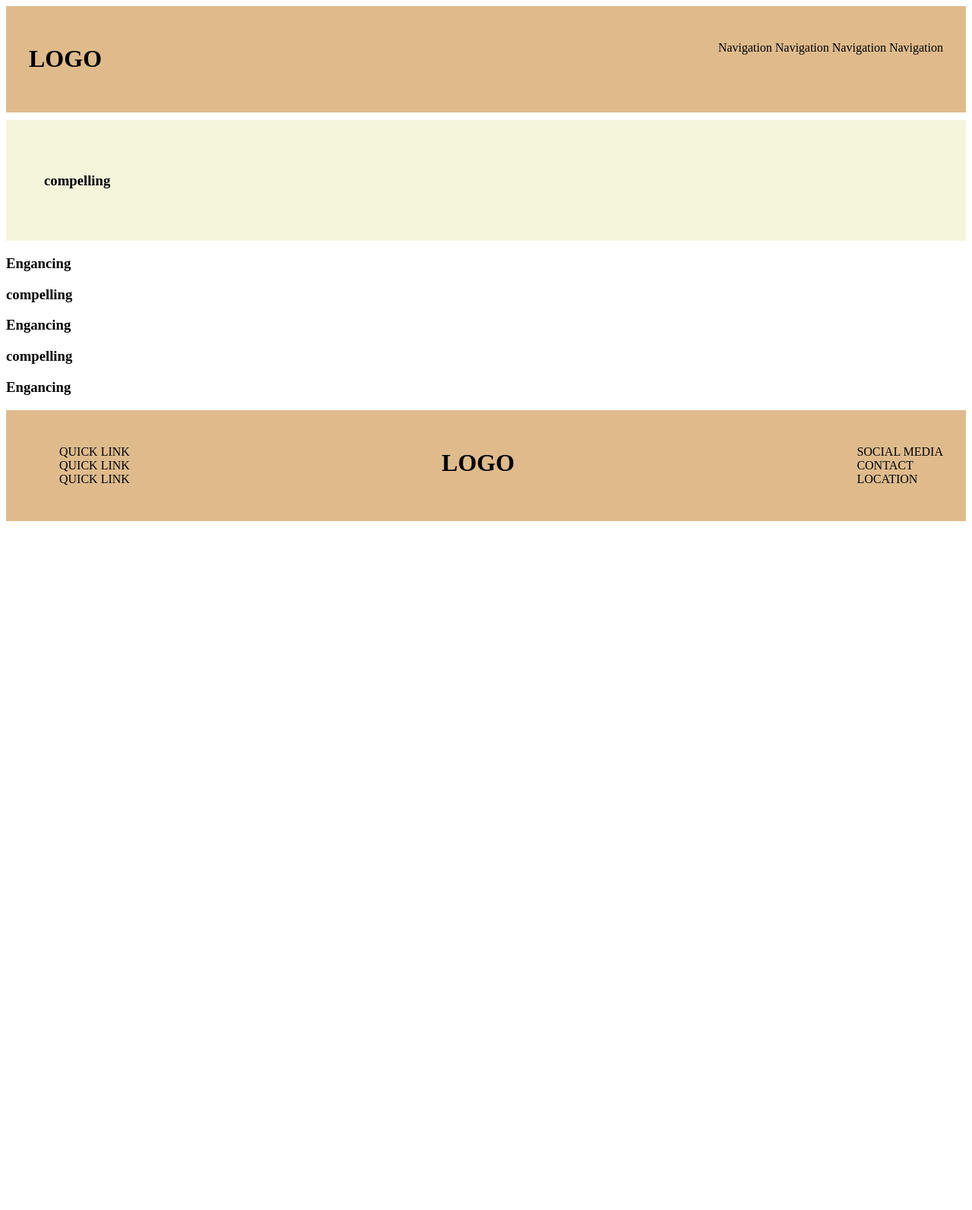
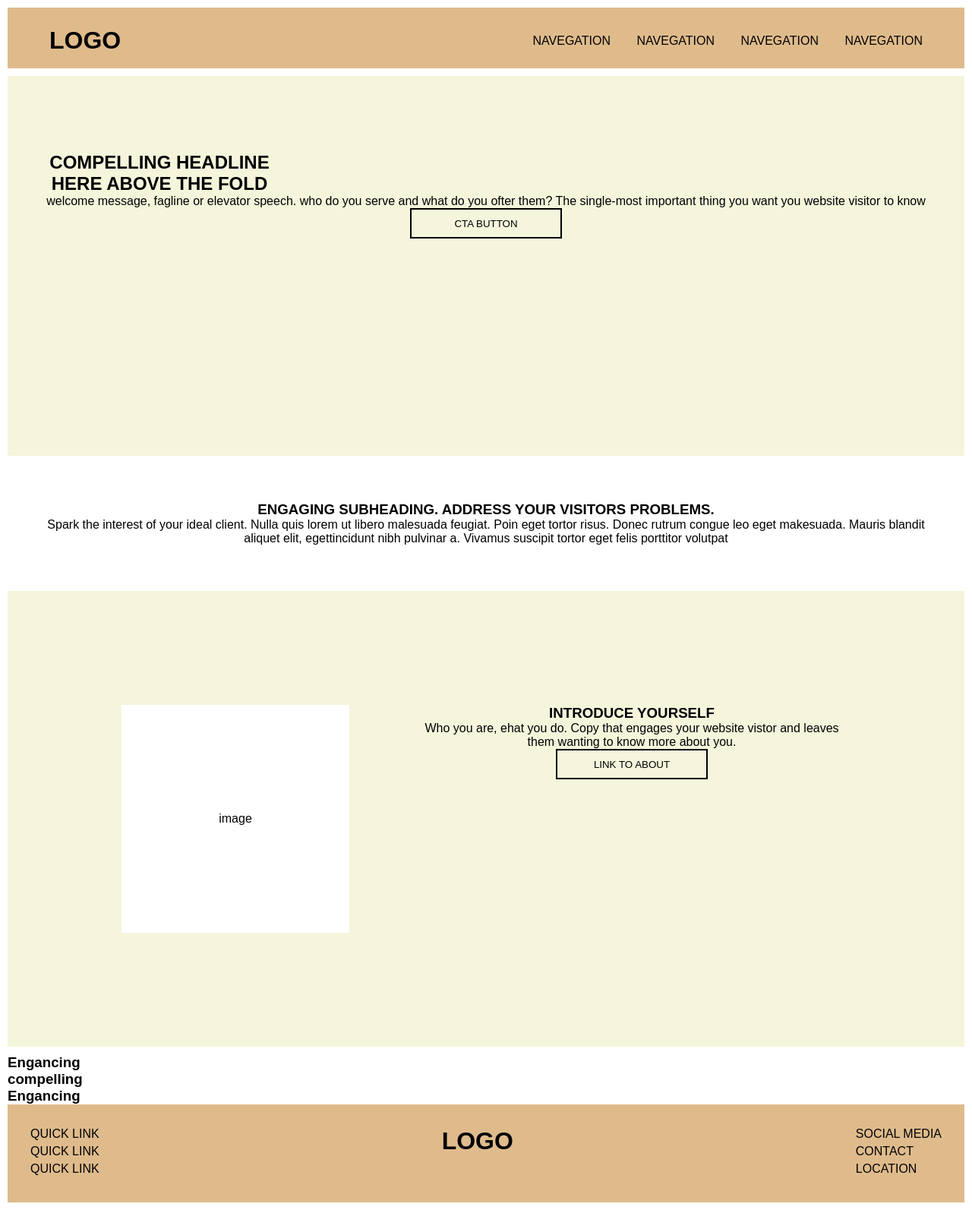
Before and after one commit to bnjj01/LabProgramacion, a PHP site: page /ejercicio06.html in a window 1280 px wide. Shown: the whole page at 76% size. Before the commit the page ends 686 px from the top, so only its background shows below. Run offline with PHP 8.4, Linux system fonts and the light colour scheme.

Commit message:
segundo commit

```diff
--- a/TPN3/ejercicio01.css
+++ b/TPN3/Ejercicio01/ejercicio01.css
@@ -39,7 +39,6 @@ input#name{
     height: 35px;
     border-radius: 5px;
     border: 1px solid #ccc;
-
 }
 #select{
     background-color: white;
@@ -77,7 +76,4 @@ input#name{
     font-weight: bold;
     color: white;
     transform: translate(-50%, -50%);
-}/*
-.btn{
-    border: 2px solid black;
 }
--- a/TPN3/ejercicio01.html
+++ b/TPN3/Ejercicio01/ejercicio01.html
@@ -3,7 +3,7 @@
 <head>
     <meta charset="UTF-8">
     <meta name="viewport" content="width=device-width, initial-scale=1.0">
-    <link rel="stylesheet" href="/home/benja/LabProgramacion/TPN3/ejercicio01.css">
+    <link rel="stylesheet" href="ejercicio01v1.css">
     <title>Formulario</title>
 </head>
 <body>
--- a/TPN3/Ejercicio06/ejercicio06.css
+++ b/TPN3/Ejercicio06/ejercicio06.css
@@ -1,18 +1,39 @@
+*{
+    font-family: Arial, Helvetica, sans-serif;
+    box-sizing: border-box;
+    margin: 0;
+    padding: 0;
+}
+body{
+    padding: 10px;
+}
 header{
+    width: 100%;
+    height: 80px;
     background-color: rgb(223, 187, 140);
-    padding: 30px;
+    padding: 25px;
     overflow: hidden;
     margin-bottom: 10px;
 }
 .logo{
     float: left;
+    padding-left: 30px;
 }
-.lista{
+nav{
     float: right;
+    padding-top: 10px;
 }
-.lista > ul > li{
+nav > ul > li{
     list-style-type: none;
     display: inline;
+    padding-right: 30px;
+}
+a{
+    text-decoration: none;
+    color: black;
+}
+a:hover{
+    color: aliceblue;
 }
 footer{
     background-color: rgb(223, 187, 140);
@@ -21,6 +42,7 @@ footer{
 }
 footer ul li{
     list-style-type: none;
+    margin-bottom: 5px;
 }
 .lista2{
     float: left;
@@ -33,6 +55,51 @@ footer ul li{
     float: none;
 }
 .section1{
+    height: 500px;
     background-color: beige;
     padding: 50px;
+    text-align: center;
+    margin-bottom: 10px;
 }
+.section1 article{
+    text-align: center;
+}
+.title1{
+    width: 300px;
+}
+h2{
+    margin-top: 50px;
+}
+.section2{
+    padding: 50px;
+    text-align: center;
+    margin-bottom: 10px;
+}
+.section3{
+    background-color: beige;
+    padding: 50px;
+    text-align: center;
+    margin-bottom: 10px;
+}
+.btn1 input{
+    background-color: beige;
+    text-align: center;
+    border: 2px solid black;
+    height: 40px;
+    width: 200px;
+}
+.contenedor-general{
+    padding: 100px;
+    overflow: hidden;
+}
+.contenedor1{
+    float: right;
+    width: 60%;
+}
+.contenedor2{
+    float: left;
+    background-color: white;
+    width: 300px;
+    height: 300px;
+    line-height: 300px;
+}
--- a/TPN3/Ejercicio06/ejercicio06.html
+++ b/TPN3/Ejercicio06/ejercicio06.html
@@ -11,29 +11,47 @@
         <div class="logo">
             <h1>LOGO</h1>
         </div>
-        <div class="lista">
+        <nav>
             <ul>
-                <li>Navigation</li>
-                <li>Navigation</li>
-                <li>Navigation</li>
-                <li>Navigation</li>
+                <li><a href="#">NAVEGATION</a></li>
+                <li><a href="#">NAVEGATION</a></li>
+                <li><a href="#">NAVEGATION</a></li>
+                <li><a href="#">NAVEGATION</a></li>
             </ul>
-        </div>
+        </nav>
     </header>
     <main>
         <section class="section1">
             <article>
-                <h1>compelling</h1>
+                <div class="title1">
+                    <h2>COMPELLING HEADLINE HERE ABOVE THE FOLD</h2>
+                </div>
+                <p>welcome message, fagline or elevator speech. who do you serve and what do you ofter them? The single-most important thing you want you website visitor to know</p>
+                <div class="btn1">
+                    <input type="button" value="CTA BUTTON">
+                </div>
             </article>
         </section>
-        <section>
+        <section class="section2">
             <article>
-                <h1>Engancing</h1>
+                <h1>ENGAGING SUBHEADING. ADDRESS YOUR VISITORS PROBLEMS.</h1>
+                <p>Spark the interest of your ideal client. Nulla quis lorem ut libero malesuada feugiat. Poin eget tortor risus. Donec rutrum congue leo eget makesuada. Mauris blandit aliquet elit, egettincidunt nibh pulvinar a. Vivamus suscipit tortor eget felis porttitor volutpat</p>
             </article>
         </section>
-        <section>
+        <section class="section3">
             <article>
-                <h1>compelling</h1>
+                <div class="contenedor-general">
+                    <div class="contenedor1">
+                        <h1>INTRODUCE YOURSELF</h1>
+                        <p>Who you are, ehat you do. Copy that engages your website vistor and leaves them wanting to know more about you.</p>
+                        <div class="btn1">
+                            <input type="button" value="LINK TO ABOUT">
+                        </div>
+                    </div>
+                    <div class="contenedor2">
+                        image
+                    </div>
+                </div>
             </article>
         </section>
         <section>
```
Also changed, not shown: TPN2/ejercicio03/ejercicio_03.css (renamed from ejercicio03/ejercicio_03.css), TPN2/ejercicio03/ejercicio_03.html (renamed from ejercicio03/ejercicio_03.html), TPN2/ejercicio_01.html (renamed from ejercicio_01.html), TPN2/ejercicio_02.html (renamed from ejercicio_02.html), TPN3/Ejercicio01/ejercicio01v1.css (renamed from TPN3/ejercicio01v1.css), TPN3/Ejercicio02/ejercicio02.css (renamed from TPN3/ejercicio02.css), TPN3/Ejercicio02/ejercicio02.html (renamed from TPN3/ejercicio02.html).
